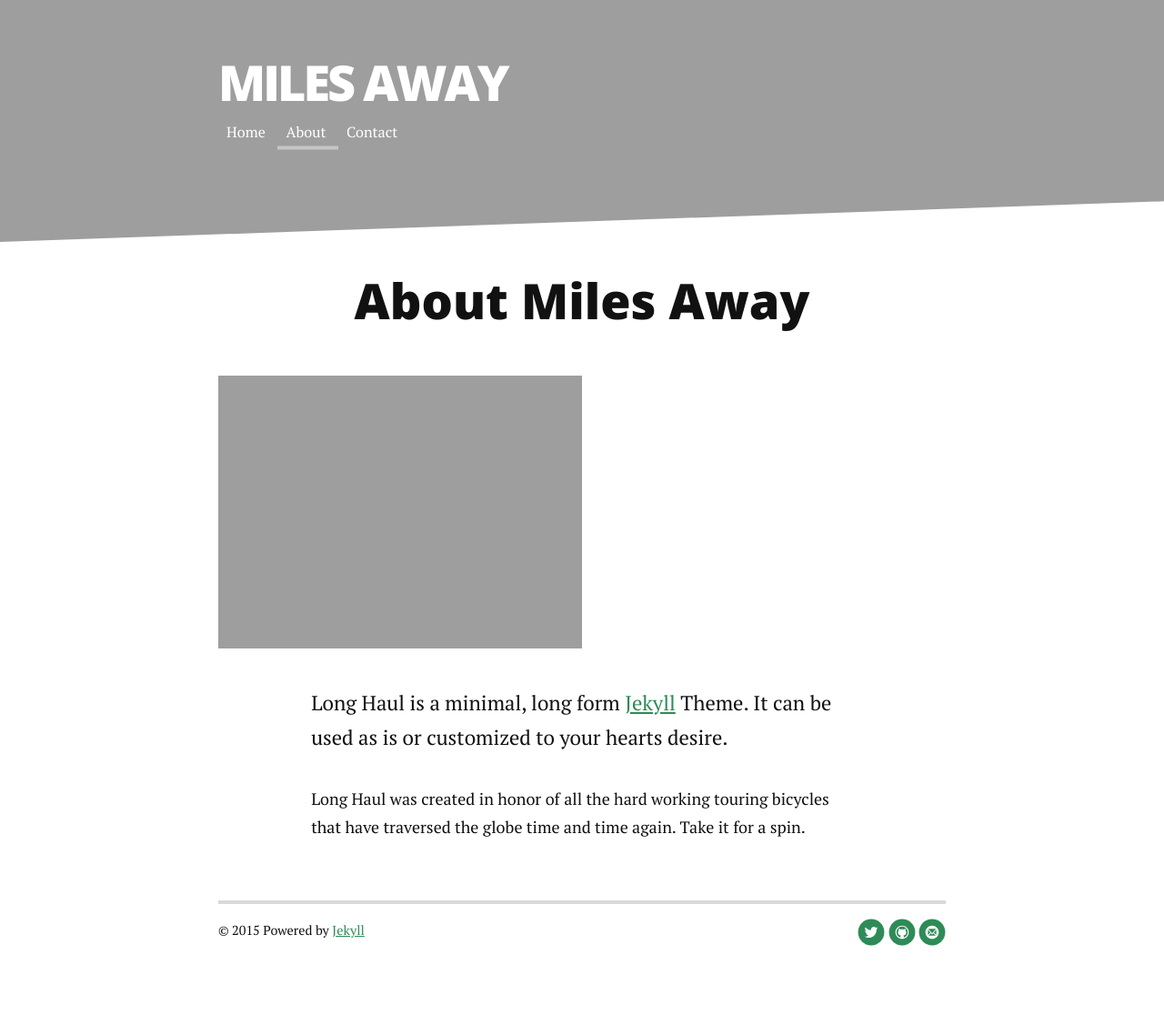
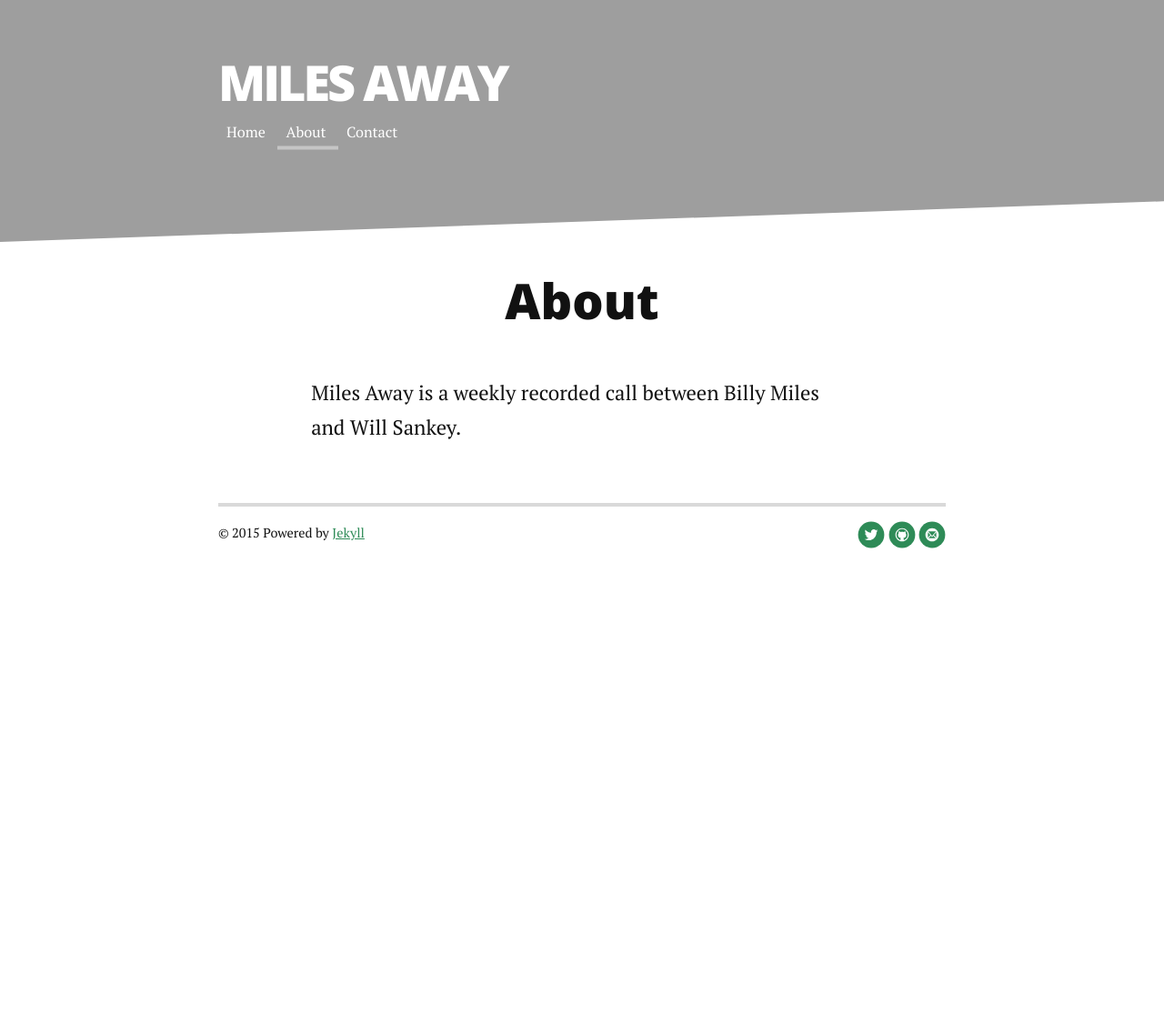
Before and after one commit to wsankey/miles-away, a Jekyll site: the page built from about.md, in a window 1280 px wide. Shown: the whole page at 91% size. Built offline with Jekyll 4.4.1, drawn with Linux system fonts in a browser that asks for light colours; nearby versions of some CDN libraries; Markdown is read by kramdown in place of the engine named in the settings; after the commit the page ends 900 px from its top, so only the background shows below that.

Commit message:
updated about page.

```diff
--- a/about.md
+++ b/about.md
@@ -4,8 +4,6 @@ title: About Miles Away
 ---
 
 <div class="post">
-	<h1 class="pageTitle">About Miles Away</h1>
-	<img src="{{ site.url }}/assets/img/field.jpg" alt="">
-	<p class="intro">Long Haul is a minimal, long form <a href="http://jekyllrb.com">Jekyll</a> Theme. It can be used as is or customized to your hearts desire.</p>
-	<p>Long Haul was created in honor of all the hard working touring bicycles that have traversed the globe time and time again. Take it for a spin.</p>
+	<h1 class="pageTitle">About</h1>
+	<p class="intro">Miles Away is a weekly recorded call between Billy Miles and Will Sankey.</p>
 </div>
```
Also changed, not shown: 3 other files.
